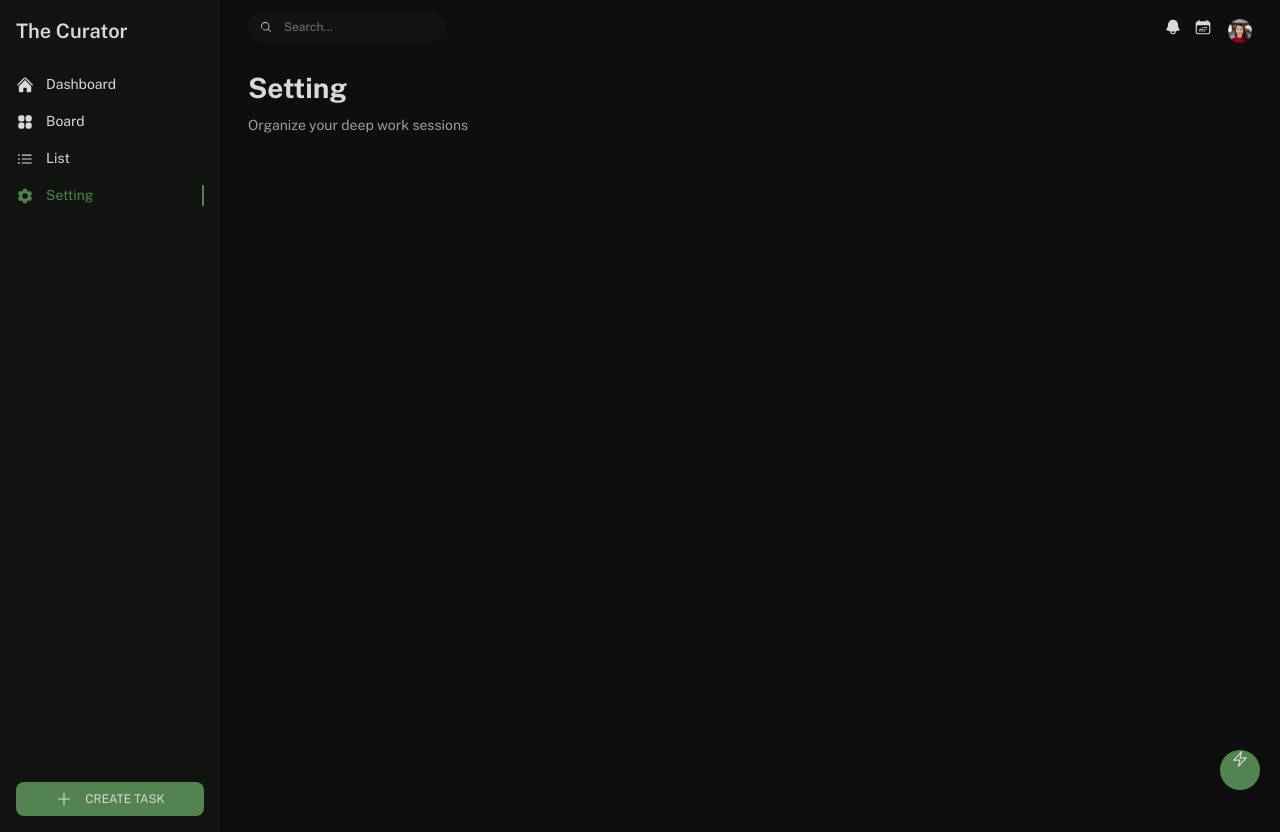
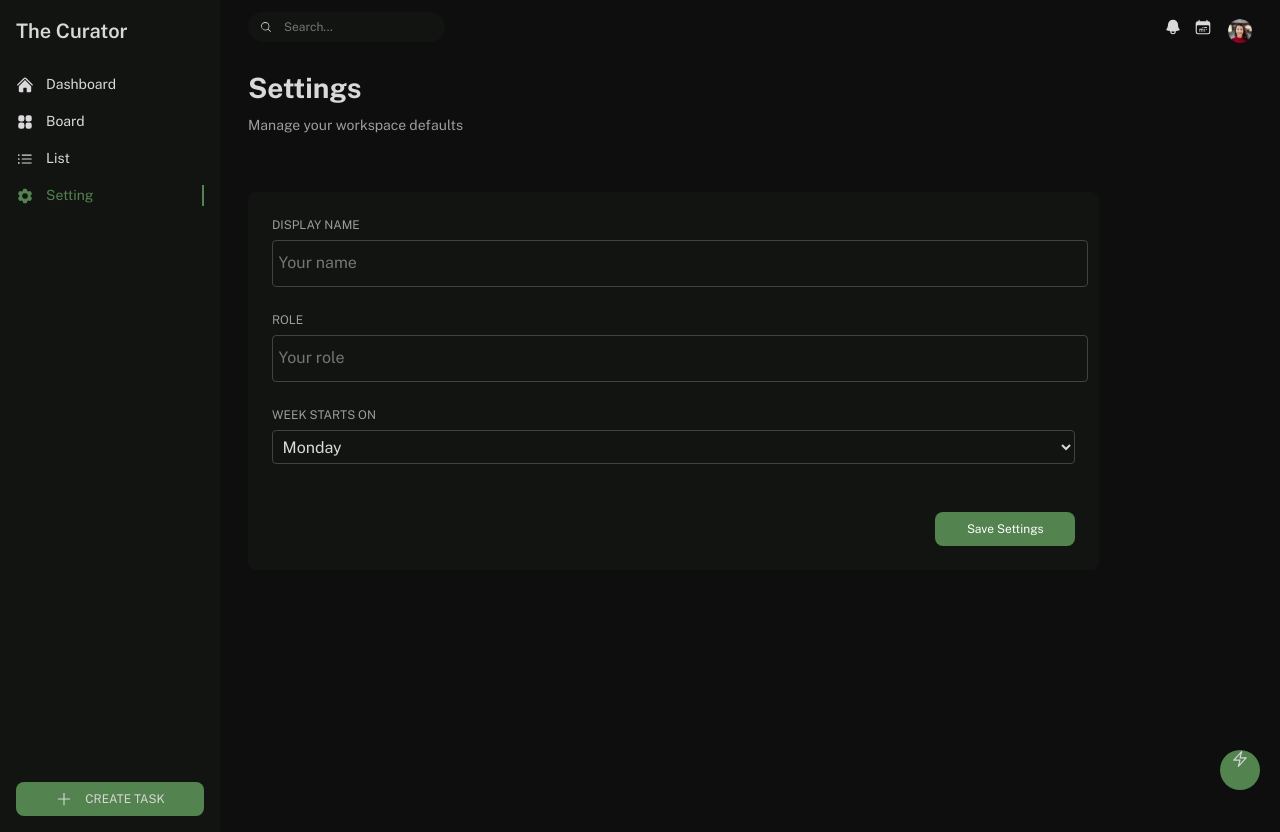
Before and after one commit to Bridgetamana/curator, a React (Vite) app: page /setting in a window 1280 px wide. Built offline with nearby package versions, Linux system fonts and the light colour scheme.

Commit message:
feat: add settings form

```diff
--- a/src/App.jsx
+++ b/src/App.jsx
@@ -1,4 +1,4 @@
-import { Outlet, Route, Routes } from "react-router-dom";
+import { Outlet, Route, Routes } from "react-router";
 import AppLayout from "./app/AppLayout";
 import Board from "./pages/board/Board";
 import CreateTask from "./pages/create-task/CreateTask";
--- a/src/app/AppLayout.jsx
+++ b/src/app/AppLayout.jsx
@@ -1,5 +1,5 @@
 import { useState } from "react";
-import { Outlet } from "react-router-dom";
+import { Outlet } from "react-router";
 import styles from "./AppLayout.module.css"
 import Sidebar from "../components/sidebar/Sidebar";
 import Header from "../components/header/Header";
--- a/src/main.jsx
+++ b/src/main.jsx
@@ -1,6 +1,6 @@
 import { StrictMode } from "react";
 import { createRoot } from "react-dom/client";
-import { BrowserRouter } from "react-router-dom";
+import { BrowserRouter } from "react-router";
 import "./index.css";
 import App from "./App.jsx";
 
--- a/src/pages/board/Board.jsx
+++ b/src/pages/board/Board.jsx
@@ -1,4 +1,4 @@
-import { NavLink } from "react-router-dom";
+import { NavLink } from "react-router";
 import avatar from "../../assets/avatar.webp";
 import styles from "./Board.module.css";
 
--- a/src/pages/setting/Setting.jsx
+++ b/src/pages/setting/Setting.jsx
@@ -1,16 +1,65 @@
-import styles from "./Setting.module.css"
+import styles from "./Setting.module.css";
 
 export default function Setting() {
   return (
-    <section>
+    <section className={styles.setting}>
       <header className={styles.settingHeader}>
         <div className={styles.settingTitleGroup}>
-          <h1 className={styles.settingTitle}>Setting </h1>
+          <h1 className={styles.settingTitle}>Settings</h1>
           <p className={styles.settingSubtitle}>
-            Organize your deep work sessions
+            Manage your workspace defaults
           </p>
         </div>
       </header>
+
+      <form className={styles.settingForm}>
+        <div className={styles.formGroup}>
+          <label htmlFor="display-name" className={styles.label}>
+            Display Name
+          </label>
+          <input
+            id="display-name"
+            name="displayName"
+            type="text"
+            className={styles.textInput}
+            placeholder="Your name"
+            required
+          />
+        </div>
+
+        <div className={styles.formGroup}>
+          <label htmlFor="role" className={styles.label}>
+            Role
+          </label>
+          <input
+            id="role"
+            name="role"
+            type="text"
+            className={styles.textInput}
+            placeholder="Your role"
+          />
+        </div>
+
+        <div className={styles.formGroup}>
+          <label htmlFor="week-starts-on" className={styles.label}>
+            Week Starts On
+          </label>
+          <select
+            id="week-starts-on"
+            name="weekStartsOn"
+            className={styles.selectInput}
+          >
+            <option value="monday">Monday</option>
+            <option value="sunday">Sunday</option>
+          </select>
+        </div>
+
+        <div className={styles.saveSetting}>
+          <button type="submit" className={styles.saveSettingButton}>
+            Save Settings
+          </button>
+        </div>
+      </form>
     </section>
   );
 }
--- a/src/pages/setting/Setting.module.css
+++ b/src/pages/setting/Setting.module.css
@@ -26,3 +26,65 @@
   font-size: var(--subtext);
   color: var(--muted_text);
 }
+
+.settingForm {
+  width: 80%;
+  padding: 1.5rem;
+  background-color: var(--cards);
+  border-radius: var(--radius);
+  display: flex;
+  flex-direction: column;
+  gap: var(--spacing-lg);
+  margin-top: 2rem;
+}
+
+.formGroup {
+  width: 100%;
+}
+
+.label {
+  display: block;
+  text-transform: uppercase;
+  color: var(--muted_text);
+  font-size: var(--label);
+  padding-bottom: 6px;
+}
+
+.textInput,
+.selectInput {
+  width: 100%;
+  background-color: transparent;
+  border-radius: 4px;
+  padding: 0.35em;
+  outline-color: var(--primary);
+  border: 1px solid var(--secondary);
+  color: var(--tertiary);
+  min-height: 34px;
+}
+
+.saveSetting {
+  display: flex;
+  justify-content: end;
+  margin-top: 1.5rem;
+}
+
+.saveSettingButton {
+  padding: 8px;
+  min-width: 140px;
+  background-color: var(--primary);
+  border-radius: var(--radius);
+  font-size: var(--label);
+  color: #fff;
+  border: none;
+  cursor: pointer;
+}
+
+@media (max-width: 768px) {
+  .settingForm {
+    width: 100%;
+  }
+
+  .formSelectGroup {
+    grid-template-columns: 1fr;
+  }
+}
```
